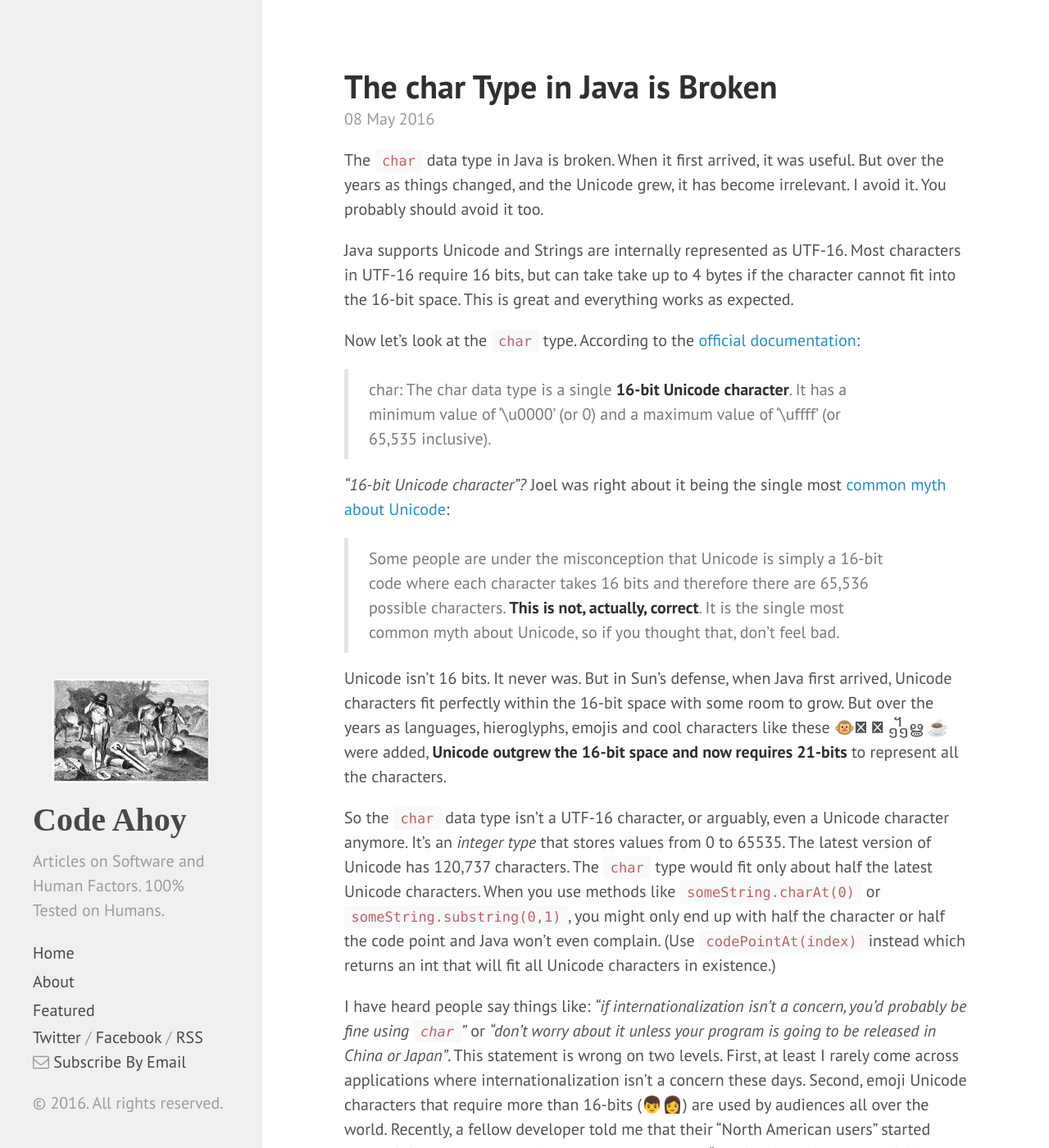
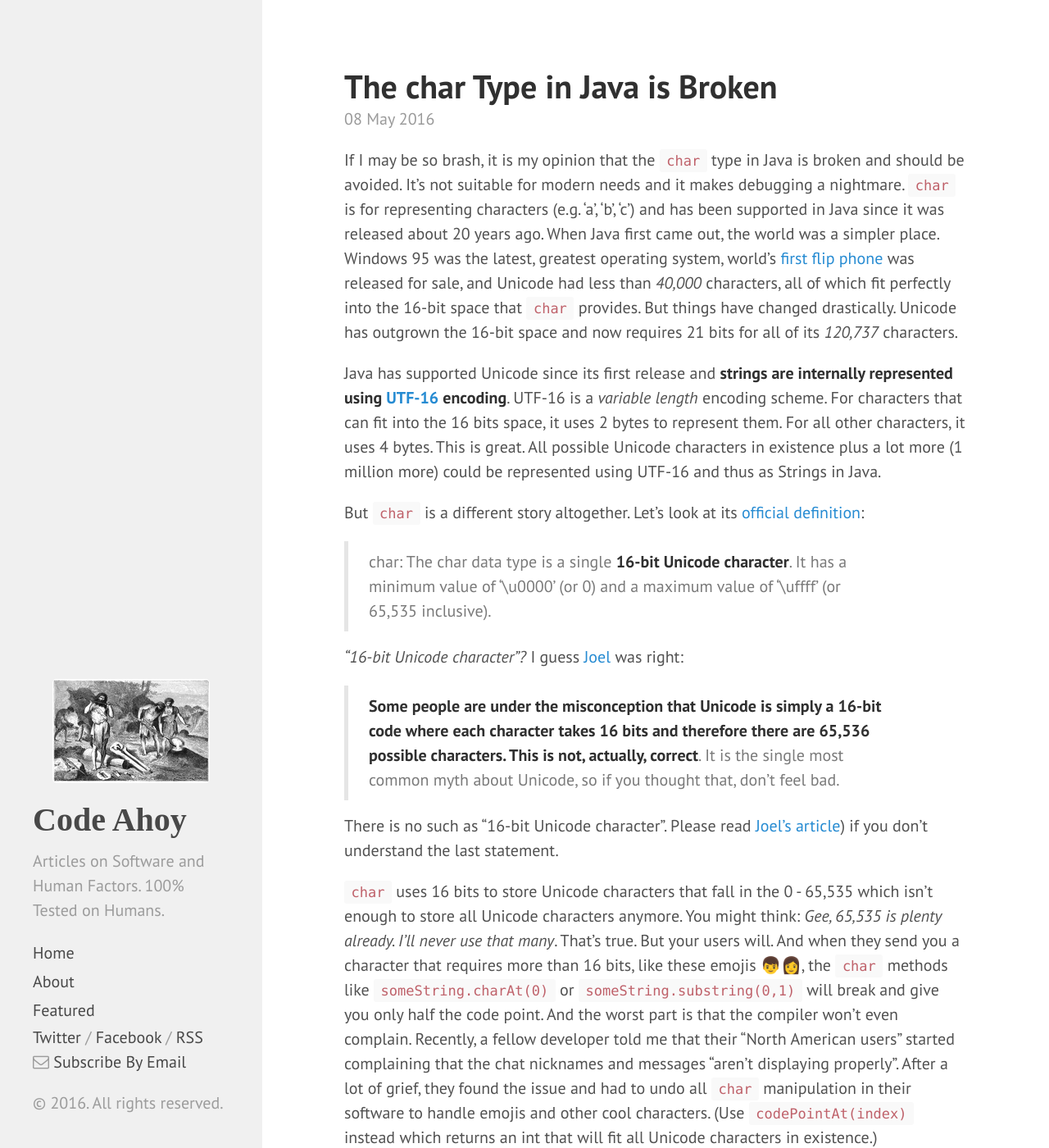
Before and after one commit to talk2viren/umermansoor.github.io, a Jekyll site: the page built from _posts/2016-05-08-the-char-type-in-java-is-broken.md, in a window 1280 px wide and 1400 px high. Shown: the whole window at 82% size. Built offline with Jekyll 4.4.1, drawn with Linux system fonts in a browser that asks for light colours; nearby versions of some CDN libraries; a script that is not in the unit is left out; comment, search, counter and statistics services are not loaded; some of the changed text lies outside the part shown.

Commit message:
blog post for char type updated

```diff
--- a/_posts/2016-05-08-the-char-type-in-java-is-broken.md
+++ b/_posts/2016-05-08-the-char-type-in-java-is-broken.md
@@ -5,26 +5,26 @@ comments: True
 excerpt_separator: <!--more-->
 ---
 
-The `char` data type in Java is broken. When it first arrived, it was useful. But over the years as things changed, and the Unicode grew, it has become irrelevant. I avoid it. You probably should avoid it too.
+If I may be so brash, it is my opinion that the `char` type in Java is broken and should be avoided. It's not suitable for modern needs and it makes debugging a nightmare. `char` is for representing characters (e.g. 'a', 'b', 'c') and has been supported in Java since it was released about 20 years ago. When Java first came out, the world was a simpler place. Windows 95 was the latest, greatest operating system, world's [first flip phone](https://en.wikipedia.org/wiki/Motorola_StarTAC) was released for sale, and Unicode had less than *40,000* characters, all of which fit perfectly into the 16-bit space that `char` provides. But things have changed drastically. Unicode has outgrown the 16-bit space and now requires 21 bits for all of its *120,737* characters.
 
-Java supports Unicode and Strings are internally represented as UTF-16. Most characters in UTF-16 require 16 bits, but can take take up to 4 bytes if the character cannot fit into the 16-bit space. This is great and everything works as expected.
+Java has supported Unicode since its first release and **strings are internally represented using [UTF-16](https://en.wikipedia.org/wiki/UTF-16) encoding**. UTF-16 is a *variable length* encoding scheme. For characters that can fit into the 16 bits space, it uses 2 bytes to represent them. For all other characters, it uses 4 bytes. This is great. All possible Unicode characters in existence plus a lot more (1 million more) could be represented using UTF-16 and thus as Strings in Java.
 
-Now let's look at the `char` type. According to the [official documentation](https://docs.oracle.com/javase/tutorial/java/nutsandbolts/datatypes.html):
+<!--more-->
+
+But `char` is a different story altogether. Let's look at its [official definition](https://docs.oracle.com/javase/tutorial/java/nutsandbolts/datatypes.html):
 
 > char: The char data type is a single **16-bit Unicode character**. It has a minimum value of '\u0000' (or 0) and a maximum value of '\uffff' (or 65,535 inclusive).
 
-*"16-bit Unicode character"?* Joel was right about it being the single most [common myth about Unicode](http://www.joelonsoftware.com/articles/Unicode.html):
+*"16-bit Unicode character"?* I guess [Joel](http://www.joelonsoftware.com/articles/Unicode.html) was right:
 
->  Some people are under the misconception that Unicode is simply a 16-bit code where each character takes 16 bits and therefore there are 65,536 possible characters. **This is not, actually, correct**. It is the single most common myth about Unicode, so if you thought that, don't feel bad.
+>  **Some people are under the misconception that Unicode is simply a 16-bit code where each character takes 16 bits and therefore there are 65,536 possible characters. This is not, actually, correct**. It is the single most common myth about Unicode, so if you thought that, don't feel bad.
 
-<!--more-->
+There is no such as "16-bit Unicode character". Please read [Joel's article](http://www.joelonsoftware.com/articles/Unicode.html)) if you don't understand the last statement.
 
-Unicode isn't 16 bits. It never was. But in Sun's defense, when Java first arrived, Unicode characters fit perfectly within the 16-bit space with some room to grow. But over the years as languages, hieroglyphs, emojis and cool characters like these 🐵 ☠ ᧻ൠ ☕ were added, **Unicode outgrew the 16-bit space and now requires 21-bits** to represent all the characters.
+`char` uses 16 bits to store Unicode characters that fall in the 0 - 65,535 which isn't enough to store all Unicode characters anymore. You might think: *Gee, 65,535 is plenty already. I'll never use that many*. That's true. But your users will. And when they send you a character that requires more than 16 bits, like these emojis 👦👩, the `char` methods like `someString.charAt(0)` or `someString.substring(0,1)` will break and give you only half the code point. And the worst part is that the compiler won't even complain. Recently, a fellow developer told me that their "North American users" started complaining that the chat nicknames and messages "aren't displaying properly". After a lot of grief, they found the issue and had to undo all `char` manipulation in their software to handle emojis and other cool characters. (Use [`codePointAt(index)`](https://docs.oracle.com/javase/7/docs/api/java/lang/String.html#codePointAt(int)) instead which returns an int that will fit all Unicode characters in existence.)
 
-So the `char` data type isn't a UTF-16 character, or arguably, even a Unicode character anymore. It's an *integer type* that stores values from 0 to 65535. The latest version of Unicode has 120,737 characters. The `char` type would fit only about half the latest Unicode characters. When you use methods like `someString.charAt(0)` or `someString.substring(0,1)`, you might only end up with half the character or half the code point and Java won't even complain. (Use [`codePointAt(index)`](https://docs.oracle.com/javase/7/docs/api/java/lang/String.html#codePointAt(int)) instead which returns an int that will fit all Unicode characters in existence.)
+I have heard people say things like: *"if internationalization isn't a concern, you'd probably be fine using `char`"* or  *"don't worry about it unless your program is going to be released in China or Japan"*. This statement is wrong on two levels. First, at least I rarely come across applications where internationalization isn't a concern anymore. Second, emojis characters are supported by all popular applications these days. Unicode isn't just about internationalization anymore - it's also about fun.
 
-I have heard people say things like: *"if internationalization isn't a concern, you'd probably be fine using `char`"* or  *"don't worry about it unless your program is going to be released in China or Japan"*. This statement is wrong on two levels. First, at least I rarely come across applications where internationalization isn't a concern these days. Second, emoji Unicode characters that require more than 16-bits (👦👩) are used by audiences all over the world. Recently, a fellow developer told me that their "North American users" started complaining that the chat nicknames and messages "aren't displaying properly". After a lot of grief, they found the issue and had to undo all `char` manipulation in their software to handle emojis and other cool characters.
-
-May be, a UTF-16 `char` type from Oracle would be the answer or at least a run-time exception when Java detects this anomaly. Until then, we should probably avoid the `char` type. Even the official [JavaDocs](https://docs.oracle.com/javase/7/docs/api/java/lang/Character.html) don't sound all that convincing:
+May be, a UTF-16 `char` type from Oracle is be the answer. Or at least a runtime exception when compiler detects that something's bad about to happen. Until then, we should probably avoid the `char` type. Even its official [JavaDocs](https://docs.oracle.com/javase/7/docs/api/java/lang/Character.html) don't sound all that convincing:
 
 > The char data type (and therefore the value that a Character object encapsulates) **are based on the original Unicode specification, which defined characters as fixed-width 16-bit entities. The Unicode Standard has since been changed** to allow for characters whose representation requires more than 16 bits. The range of legal code points is now U+0000 to U+10FFFF, known as Unicode scalar value. (Refer to the definition of the U+n notation in the Unicode Standard.)
```
